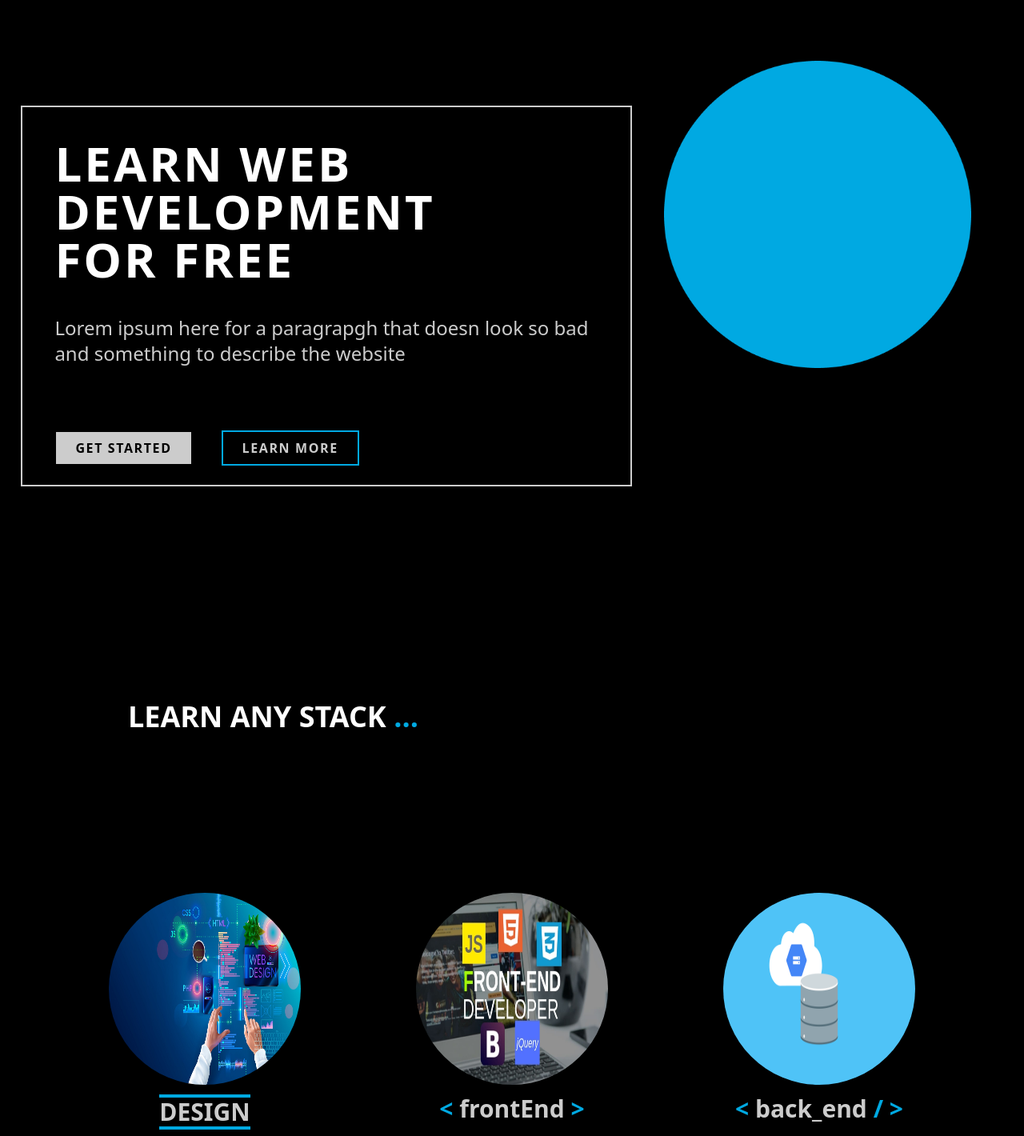
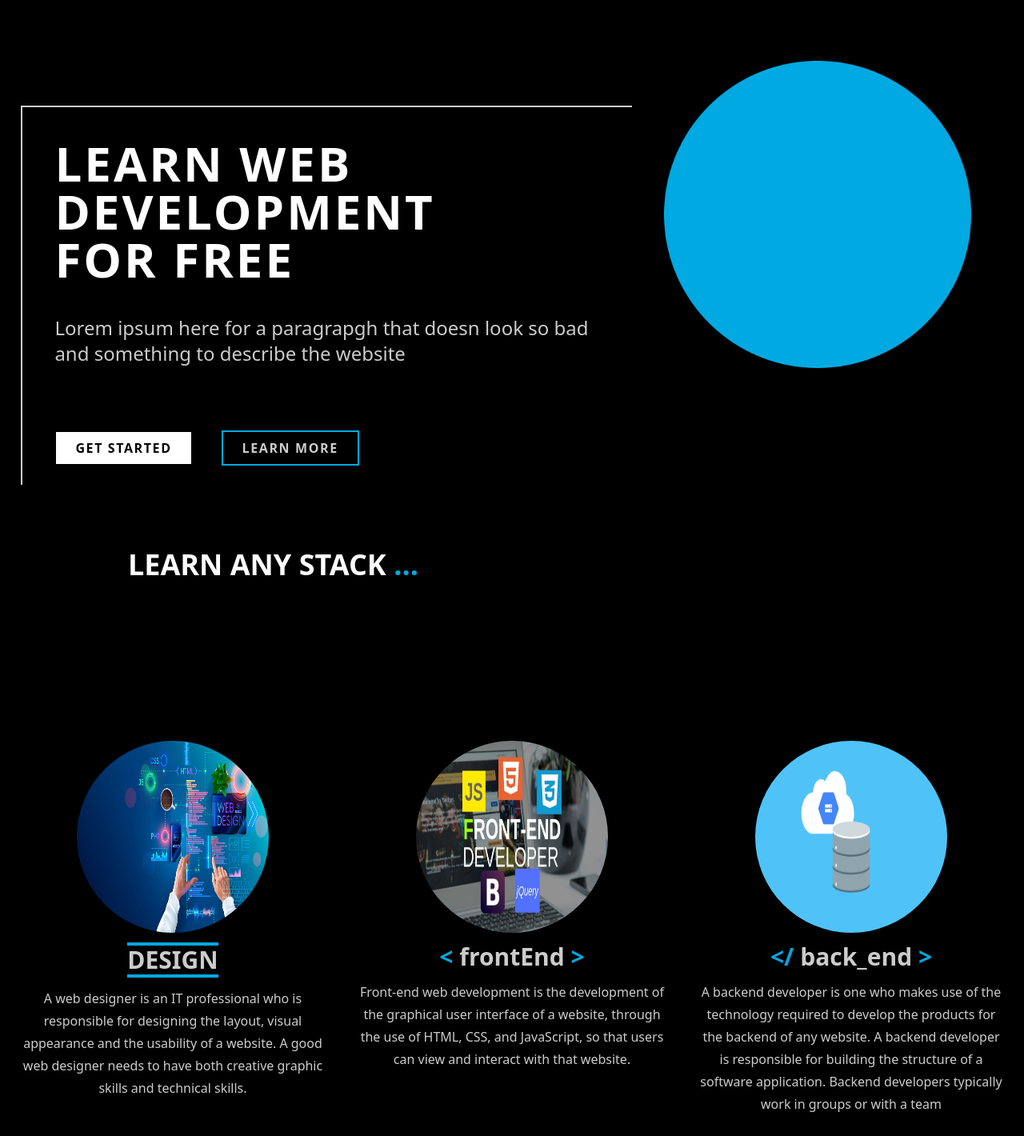
Before and after one commit to Makispear/CODERZ-UNITED, a React (Create React App) app in the folder client/: page / in a window 1280 px wide. Shown: the part 140-1560 px from the top of the page at 80% size. Built offline with nearby package versions, Linux system fonts and the light colour scheme.

Commit message:
Add more styling to homepage

```diff
--- a/client/src/components/Button/index.js
+++ b/client/src/components/Button/index.js
@@ -1,11 +1,11 @@
 export default function button({ props }) {
   if (!props) {
     return (
-      <button className="bg-secondary hover:bg-white font-bold px-6 py-2 border-black border-2 text-black tracking-widest">Button</button>
+      <button className="bg-white hover:border-white font-bold px-6 py-2 border-black border-2 text-black tracking-widest">Button</button>
     )
   }
   const { buttonName } = props
   return (
-    <button className="bg-secondary hover:bg-white font-bold px-6 py-2 border-black border-2 text-black tracking-widest">{buttonName}</button>
+    <button className="bg-white hover:border-white font-bold px-6 py-2 border-black border-2 text-black tracking-widest">{buttonName}</button>
   )
 }
--- a/client/src/components/Hero/index.js
+++ b/client/src/components/Hero/index.js
@@ -4,13 +4,13 @@ import logo from "../../assets/images/logo.png"
 
 export default function Hero() {
   return (
-    <section className="min-h-screen sm:py-10 px-3 my-10 lg:py-10 flex flex-wrap w-full justify-center lg:justify-center sm:p-1 sm:justify-center sm:mx-auto align-top bg-black">
-      <div className="w-4/5 sm:w-5/6 md:w-3/5 mt-14 border-2 border-secondary h-max">
+    <section className=" sm:py-10 px-3 my-10 lg:py-10 flex flex-wrap w-full justify-center lg:justify-center sm:p-1 sm:justify-center sm:mx-auto align-top bg-black">
+      <div className="w-4/5 sm:w-5/6 md:w-3/5 mt-14 sm:border-t-2 sm:border-l-2 sm:border-secondary h-max">
         <div>
           <h2 className="sm:w-2/3 text-5xl sm:text-6xl font-bold mx-auto sm:m-10 tracking-wider text-white">LEARN WEB DEVELOPMENT FOR FREE</h2>
         </div>
         <div>
-          <p className="sm:mx-10 text-l mt-5 sm:text-2xl text-secondary">Lorem ipsum here for a paragrapgh that doesn look so bad and something to describe the website</p>
+          <p className="sm:mx-10 text-l mt-5 sm:text-2xl text-secondary font-light">Lorem ipsum here for a paragrapgh that doesn look so bad and something to describe the website</p>
         </div>
         <div className="sm:mx-10 sm:py-6 flex mt-14">
           <div className=" mr-9">
--- a/client/src/components/Nav/index.js
+++ b/client/src/components/Nav/index.js
@@ -10,13 +10,13 @@ export default function Nav(props) {
         {/* Logo  */}
         <div className="flex md:px-1 items-center">
           <img src={logo} alt={`${BrandName} logo`} className="bg-black w-10 mr-2" />
-          <h1 className="w-full text-center font-bold text-xl blackspace-nowrap text-white tracking-wider">{BrandName}</h1>
+          <h1 className="w-full text-center font-bold text-xl space-nowrap text-white tracking-wider">{BrandName}</h1>
         </div>
         {/* Nav links  */}
         <div>
           <ul className="flex">
-            <NavLink to={"/"} className="mr-3 font-semibold text-secondary">Sign up</NavLink >
-            <NavLink to={"/"} className="font-semibold text-secondary">Login</NavLink >
+            <NavLink to={"/"} className="mr-3 font-semibold text-secondary hover:text-tertiary">Sign up</NavLink >
+            <NavLink to={"/"} className="font-semibold text-secondary hover:text-tertiary">Login</NavLink >
           </ul>
         </div>
       </nav>
--- a/client/src/components/Options/index.js
+++ b/client/src/components/Options/index.js
@@ -12,24 +12,24 @@ export default function Options() {
 
       <div className="flex flex-wrap w-full justify-center my-40">
         {/* here are the options section  */}
-        <div className="flex flex-col items-center mt-10">
+        <div className="flex flex-col items-center mt-10 mx-5">
           <img className="rounded-full w-60 h-60" src={design} alt="Design" />
           <h3 className="w-max border-tertiary border-b-4 border-t-4  text-3xl my-3 font-semibold text-secondary">DESIGN</h3>
-          <p className="text-center w-96 font-light text-secondary">
+          <p className="text-center w-96 font-light text-md text-secondary leading-7">
             A web designer is an IT professional who is responsible for designing the layout, visual appearance and the usability of a website. A good web designer needs to have both creative graphic skills and technical skills.
           </p>
         </div>
-        <div className="flex flex-col items-center mt-10">
+        <div className="flex flex-col items-center mt-10 mx-5">
           <img className="rounded-full w-60 h-60" src={frontend} alt="Front End" />
           <h3 className="  text-3xl my-3 font-semibold text-secondary"><span className="text-tertiary font-bold">&#60; </span>frontEnd<span className="text-tertiary font-bold"> &#62;</span></h3>
-          <p className="text-center w-96 font-light text-secondary">
+          <p className="text-center w-96 font-light text-md text-secondary leading-7">
             Front-end web development is the development of the graphical user interface of a website, through the use of HTML, CSS, and JavaScript, so that users can view and interact with that website.
           </p>
         </div>
-        <div className="flex flex-col items-center mt-10">
+        <div className="flex flex-col items-center mt-10 mx-5">
           <img className="rounded-full w-60 h-60" src={backend} alt="Back End" />
-          <h3 className="text-secondary text-3xl my-3 font-semibold"><span className="text-tertiary font-bold">&#60;</span> back_end <span className="text-tertiary font-bold">&#47; &#62;</span></h3>
-          <p className="text-center w-96 font-light text-secondary">
+          <h3 className="text-secondary text-3xl my-3 font-semibold"><span className="text-tertiary font-bold">&#60;&#47;</span> back_end <span className="text-tertiary font-bold"> &#62;</span></h3>
+          <p className="text-center w-96 font-light text-md text-secondary leading-7">
             A backend developer is one who makes use of the technology required to develop the products for the backend of any website. A backend developer is responsible for building the structure of a software application. Backend developers typically work in groups or with a team
           </p>
         </div>
```
